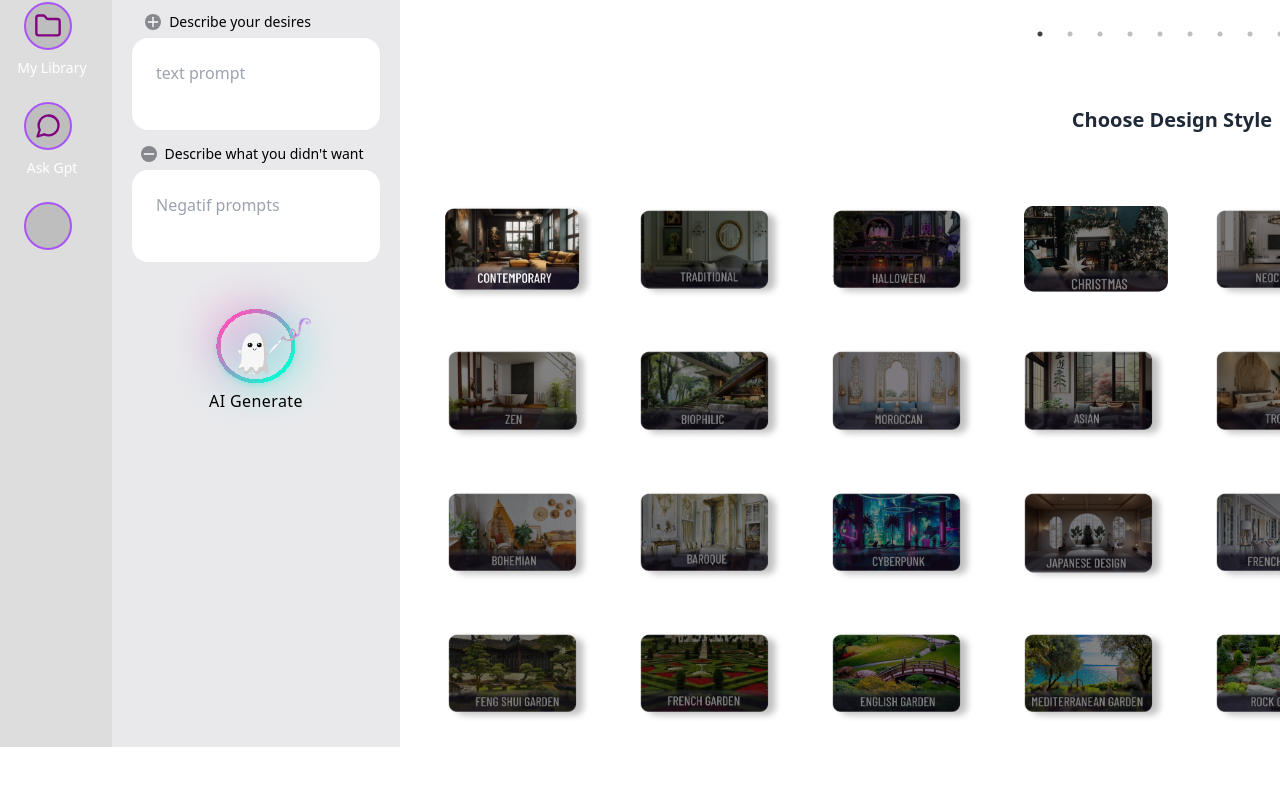
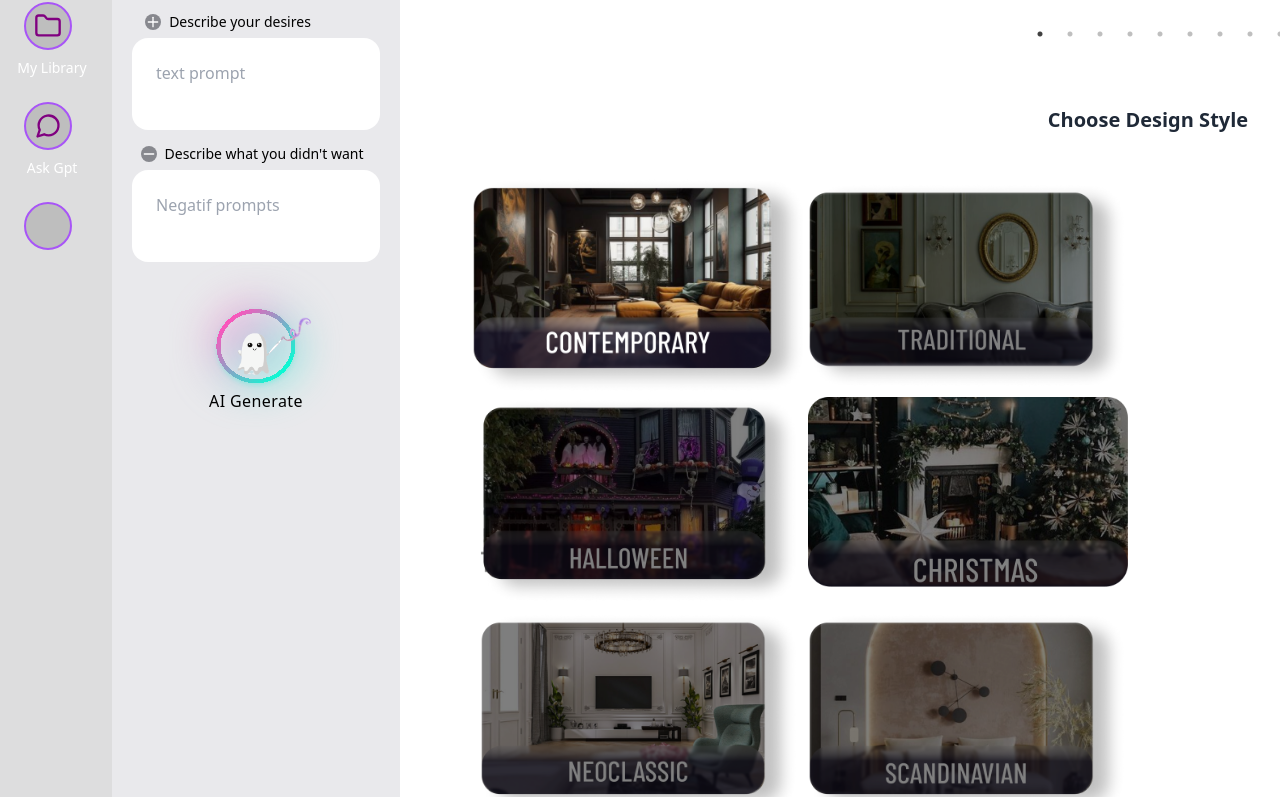
Before and after one commit to crimsondevs/Interior_design, a React (Vite) app: page / in a window 1280 px wide. Shown: the part 318-1115 px from the top of the page. Before the commit the page ends 1065 px from the top, so only its background shows below. Built offline with nearby package versions, Linux system fonts and the light colour scheme; a web font is replaced by a local one.

Commit message:
Update image-gallery.tsx
added newer code

```diff
--- a/src/components/Home/image-gallery.tsx
+++ b/src/components/Home/image-gallery.tsx
@@ -45,25 +45,28 @@ const ImageGallery: React.FC = () => {
     setSelectedImage(index);
     setImageGallery((prev) => ({ ...prev, designStyle: imageData[index].label }));
   }
+
+  // Define the left padding value you want (e.g., 20px)
+  const leftPadding = "80px";
+
   return (
-    <div>
-      <h2 className="text-xl text-center ml-6 font-bold text-gray-800 mt-6">Choose Design Style</h2>
-      <div className="flex flex-wrap mt-12 px-4">
+    <div> {/* Add padding to the left side */}
+      <h2 className="text-xl text-center mr-6 font-bold text-gray-800 mt-6">Choose Design Style</h2>
+      <div className="flex flex-wrap w-[80vw] mt-12 gap-2" style={{ paddingLeft: leftPadding }}>
         {imageData.map((image, index) => (
-          <div key={index} className="w-[15vw] p-4">
           <div
             className={`relative cursor-pointer ${selectedImage === index ? 'selected' : 'not-selected'}`}
             onClick={() => handleClick(index)}
+            key={index}
           >
             <div className="aspect-w-1 aspect-h-1"> {/* Aspect ratio container */}
               <img
                 src={image.url}
                 alt={image.label}
-                  className={`rounded object-cover w-full h-full transition-transform transform-scale ${
+                className={`rounded object-cover w-[20rem] h-full transition-transform transform-scale ${
                   selectedImage === index ? 'scale-105' : 'scale-100'
                 }`}
               />
-              </div>
             </div>
           </div>
         ))}
```
Lines whose indentation alone changed are shown as unchanged.
